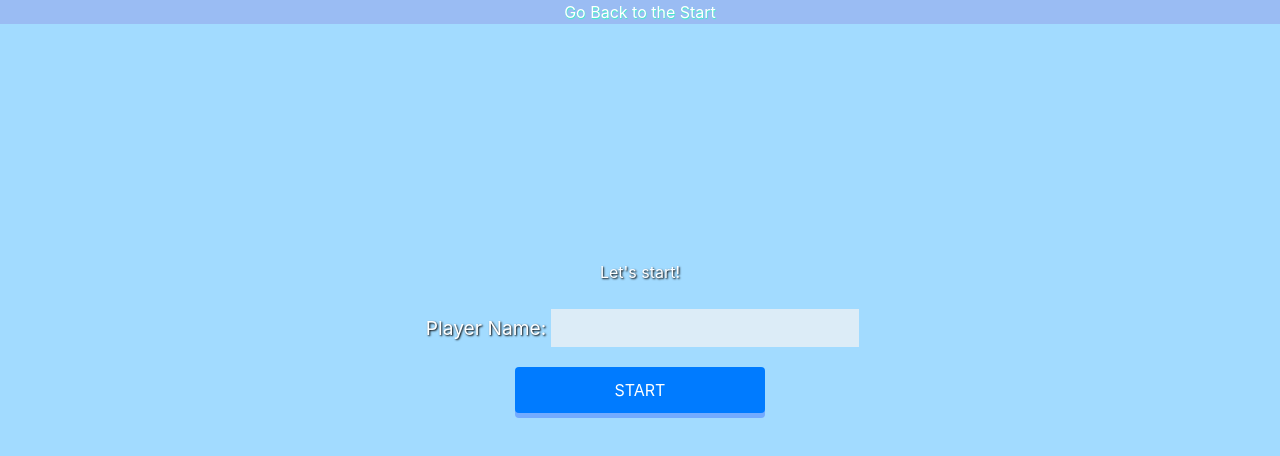
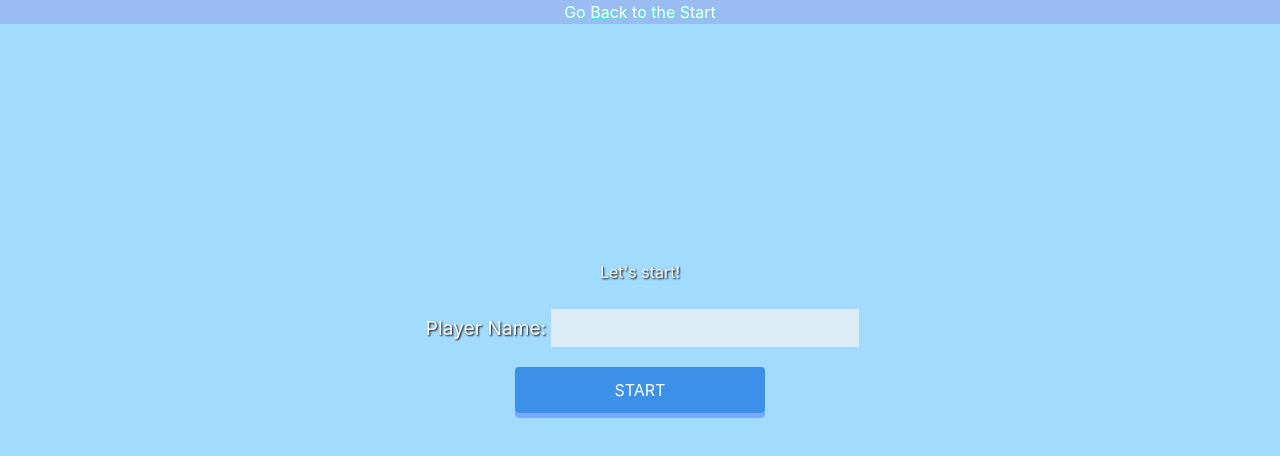
Before and after one commit to MegumiOhara/Group_Typescript_Quiz, a React (Vite) app in the folder client/: page / in a window 1280 px wide. Shown: the top 456 px of the page. Built offline with nearby package versions, Linux system fonts and the light colour scheme.

Commit message:
tailwind css in Button compo

```diff
--- a/client/src/components/Button.tsx
+++ b/client/src/components/Button.tsx
@@ -8,19 +8,19 @@ interface ButtonProps extends React.ButtonHTMLAttributes<HTMLButtonElement> {
   disabled?: boolean;               // If true, disables the button
   type?: 'button' | 'submit' | 'reset';  // Button type attribute
   onClick: () => void;              // Click handler
+  className?: string;
 
 }
 
 // Create the Button component
 const Button: React.FC<ButtonProps> = ({
   label,
-
   children,                  // Allow both label and children
   type = 'button',            // Default type is 'button'
   onClick,
   disabled = false,           // Default to enabled button
-  style,
-  ...props                    // Spread any other button props (e.g., className)
+  className = ''
+
 
 }) => {
   return (
@@ -28,20 +28,11 @@ const Button: React.FC<ButtonProps> = ({
       type={type}
       onClick={onClick}
       disabled={disabled}
-      style={{
+      className={`px-4 py-2 bg-blue-0 text-white rounded hover:bg-blue-700 focus:outline-none focus:ring-2 focus:ring-blue-300 transition duration-300 ${
+        disabled ? 'opacity-50 cursor-not-allowed' : ''
+      } ${className}`} // Merge custom className with default Tailwind classes
+    >
 
-        padding: '10px 20px',
-        fontSize: '16px',
-        backgroundColor: disabled ? '#ccc' : '#007bff',
-        color: disabled ? '#666' : '#fff',
-        border: 'none',
-        borderRadius: '4px',
-        cursor: disabled ? 'not-allowed' : 'pointer',
-        ...style  // Merge any custom styles passed via props
-
-      }}
-      {...props}  // Spread any additional props like className
-    >
       {label || children}  {/* If label exists, use it, otherwise render children */}
     </button>
   );
```
